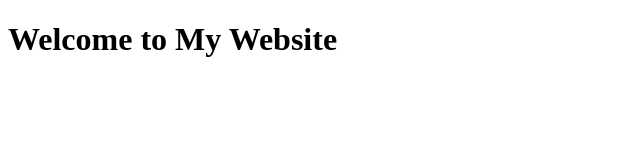
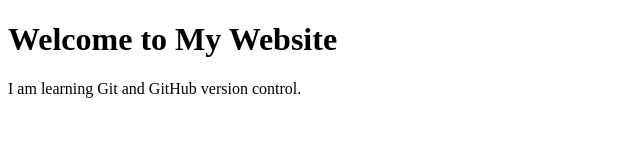
Before and after one commit to abd-096/git-workflow-assignment, a plain HTML site: page index.html in a window 1280 px wide. Shown: the whole page, without its empty margins (0-640 px from the left). Drawn offline with Linux system fonts and the light colour scheme.

Commit message:
Update home page with project introduction

```diff
--- a/index.html
+++ b/index.html
@@ -1 +1 @@
-<!DOCTYPE html><html><head><title>Home</title></head><body><h1>Welcome to My Website</h1></body></html>
+<!DOCTYPE html><html><head><title>Home</title></head><body><h1>Welcome to My Website</h1><p>I am learning Git and GitHub version control.</p></body></html>
```
